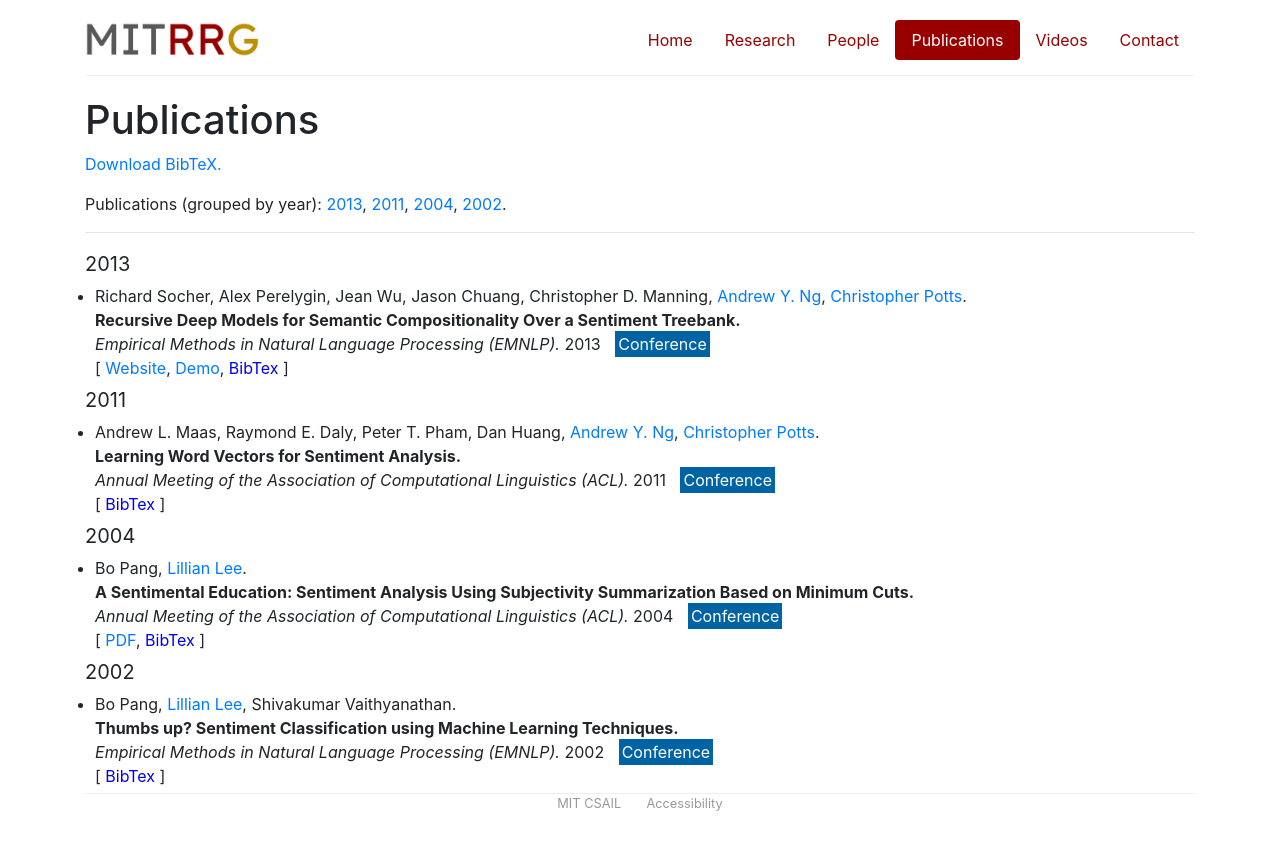
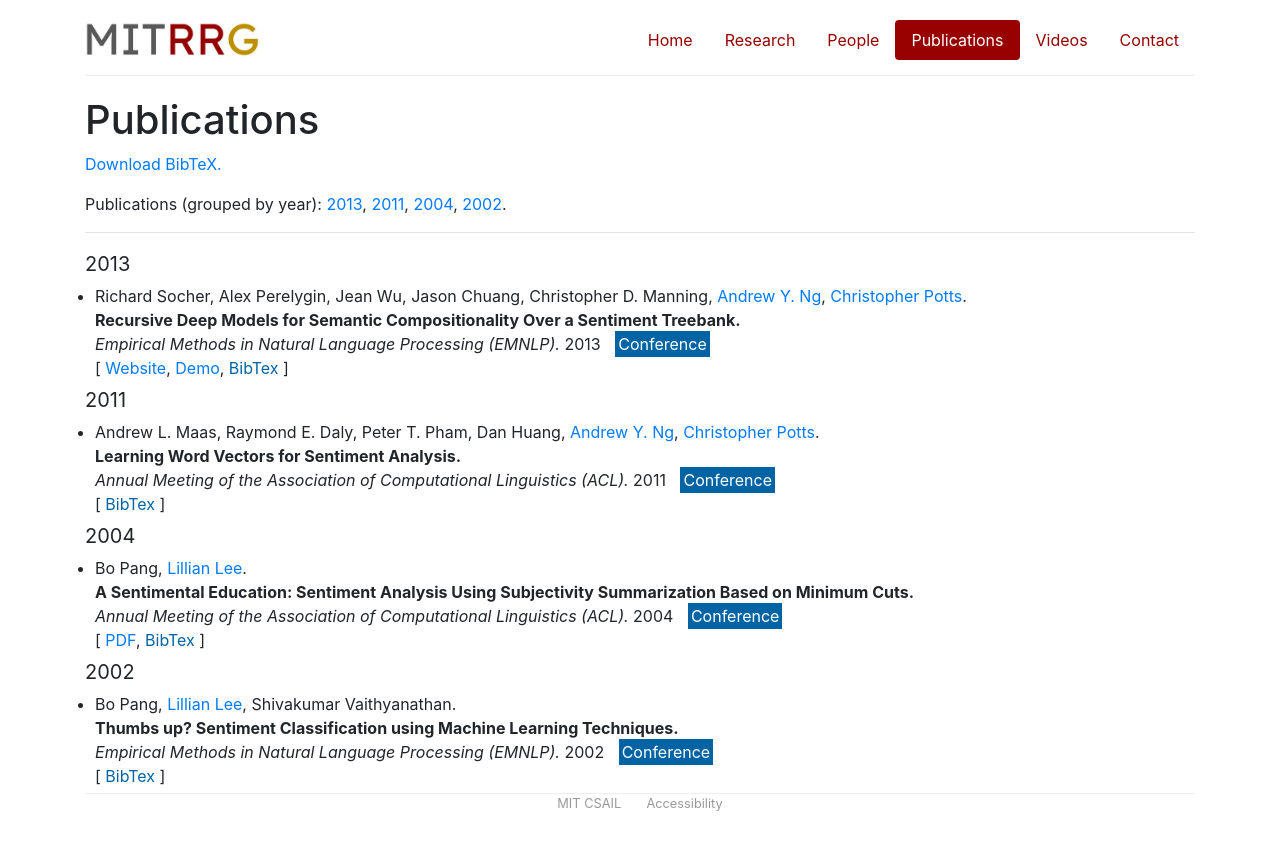
Before and after one commit to robustrobotics/robustrobotics.github.io, a Jekyll site: the page built from publications.html, in a window 1280 px wide. Shown: the top 850 px of the page. Built offline with Jekyll 4.4.1, drawn with Linux system fonts in a browser that asks for light colours.

Commit message:
Changing bib color

```diff
--- a/_includes/bibere/paper.html
+++ b/_includes/bibere/paper.html
@@ -74,7 +74,7 @@
                 {%- endif -%}
             {%- endfor -%}
         {%- endif -%}
-        <a class="collapse-clicker" style="color:#0000EE;" onclick="$('#{{ clean_id }}_bibtex').slideToggle(200)">&nbsp;BibTex</a> ]
+        <a class="collapse-clicker" style="color:#0064a4;" onclick="$('#{{ clean_id }}_bibtex').slideToggle(200)">&nbsp;BibTex</a> ]
         <div class="collapse" id="{{ clean_id }}_bibtex">
         <div class="panel panel-info">
             <pre class="panel-body details-panel">
```
